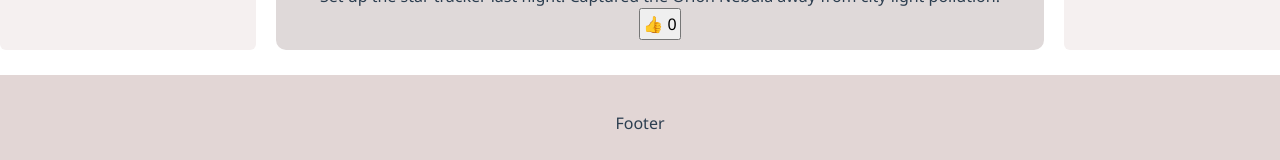
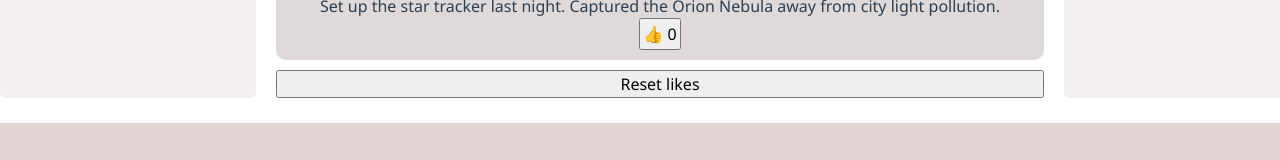
Before and after one commit to Kevinoo5/WebDev, a Vue app: page /login in a window 1280 px wide. Shown: the part 2276-2436 px from the top of the page. Built offline with nearby package versions, Linux system fonts and the light colour scheme.

Commit message:
added reset like button

```diff
--- a/src/store/index.js
+++ b/src/store/index.js
@@ -128,6 +128,11 @@ export default createStore({
             if (post) {
                 post.likes++
             }
+        },
+        resetLikes(state){
+            for (const post of state.posts){
+                post.likes=0;
+            }
         }
     },
     actions: {
--- a/src/style.css
+++ b/src/style.css
@@ -171,6 +171,7 @@ main {
     display: grid;
     grid-template-columns: 20% 60% 20%;
     column-gap: 20px;
+    padding-top: 10px;
     overflow: hidden;
     height: 100%;
     width: 100%;
--- a/src/views/HomeView.vue
+++ b/src/views/HomeView.vue
@@ -9,6 +9,7 @@
             :key="post.post_id"
             :post="post"
         />
+        <button class="reset-likes" @click="resetLikes">Reset likes</button>
         </section>
         <div></div>
       </main>
@@ -20,6 +21,7 @@
 import Header from "@/components/Header.vue";
 import Footer from "@/components/Footer.vue";
 import Post from "@/components/Post.vue";
+import { mapMutations } from 'vuex'
 import {mapState} from "vuex";
 
 export default {
@@ -31,6 +33,9 @@ export default {
     Post,
     Footer,
     Header,
+  },
+  methods: {
+    ...mapMutations(['resetLikes'])
   }
 }
 </script>
```
